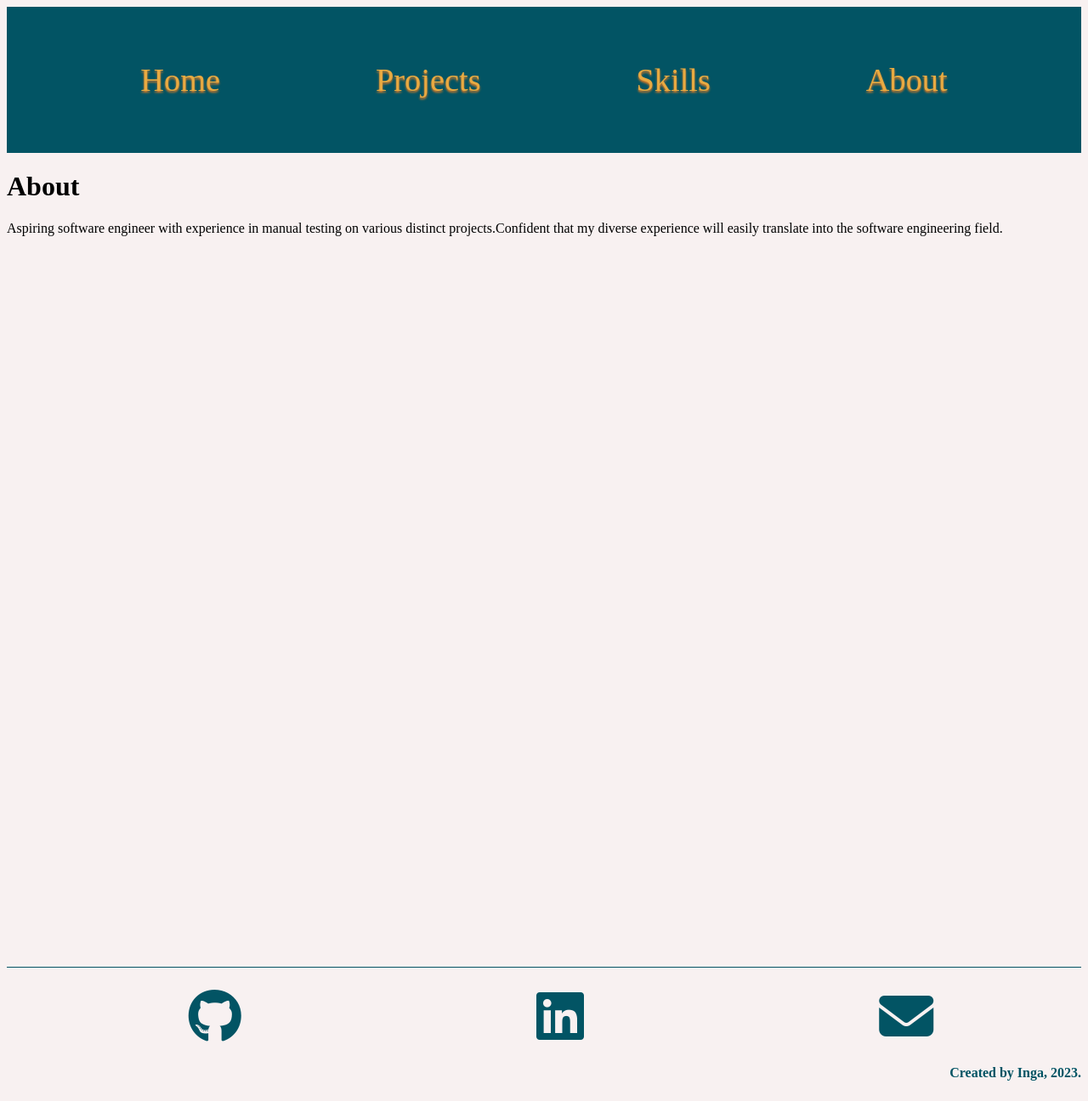
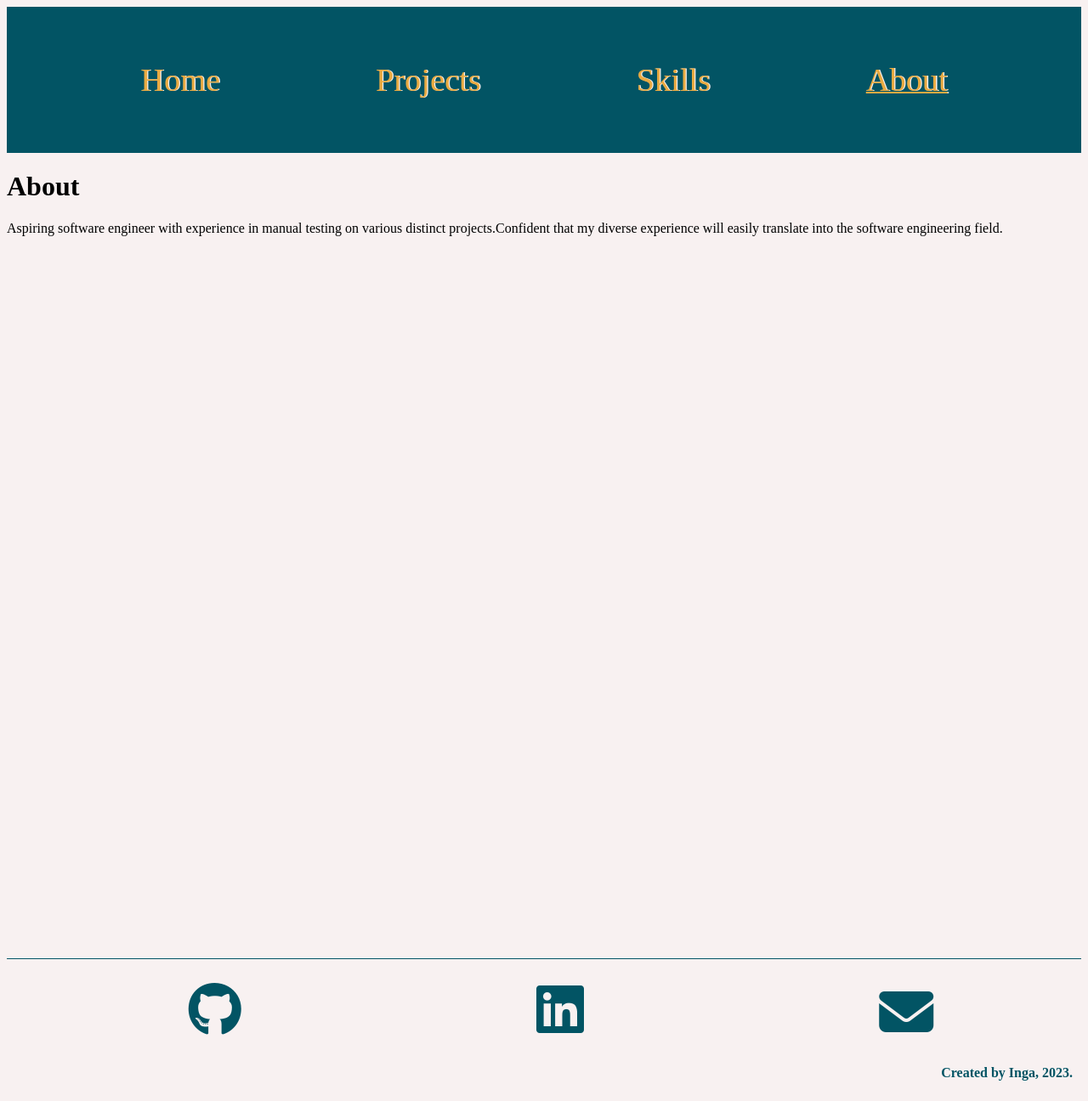
Before and after one commit to Inga-A-N/portfolio-project, a plain HTML site: page about.html in a window 1280 px wide. Shown: the whole page at 85% size. Drawn offline with Linux system fonts and the light colour scheme.

Commit message:
Added underline to navbar item on current page

```diff
--- a/about.html
+++ b/about.html
@@ -16,7 +16,7 @@
         <li><a href="./index.html" class="activ">Home</a></li>
         <li><a href="./projects.html" >Projects</a></li>
         <li><a href="./skills.html">Skills</a></li>
-        <li><a href="./about.html">About</a></li>
+        <li><a href="./about.html" class="current">About</a></li>
         </ul>
 
     </header>
@@ -29,8 +29,15 @@
 
   <footer>
     <ul class="centered">
-      <li class="centered--nodecor centered__largericon"><i class="fa-brands fa-github "></i></li>
-      <li class="centered--nodecor centered__largericon"><i class="fa-brands fa-linkedin "></i></li>
+      <li class="centered--nodecor centered__largericon">
+        <a href="https://github.com/Inga-A-N" class="centered__largericon">
+          <i class="fa-brands fa-github " ></i>
+        </a></li>
+      <li class="centered--nodecor ">
+        <a href="https://www.linkedin.com/in/inandreeva/" class="centered__largericon">
+          <i class="fa-brands fa-linkedin "></i>
+        </a>
+      </li>
       <li class="centered--nodecor centered__largericon"><i class="fa-solid fa-envelope "></i></li>
 
     </ul>
--- a/stylesheets/main.scss
+++ b/stylesheets/main.scss
@@ -17,8 +17,10 @@ $oldWhite : #F8F1F1;
 
     &#createdBy{
     align-items: flex-end;
+    padding-right: 10px;
     font-weight: bold;
     color: $deepSeaBlue;
+
     }
 
   }
@@ -67,11 +69,15 @@ body {
           padding: 2vw;
 
           color: $darkYellow;
-          text-shadow: 0 0.2vw 0.2vw $orange;
+          text-shadow: 0.1vw 0  $oldWhite;
 
           &:hover {
 
             color: $orange;
+          }
+          &.current{
+            text-decoration: underline;
+            text-decoration-thickness: 0.15vw;
           }
         }
       }
--- a/stylesheets/mixins.scss
+++ b/stylesheets/mixins.scss
@@ -6,5 +6,4 @@
     font-size: 2vw;
 
 
-
 }
```
Also changed, not shown: index.html (+2 -2 lines), projects.html (+1 -1 lines), skills.html (+1 -1 lines), stylesheets/main.css, 1 other file.
